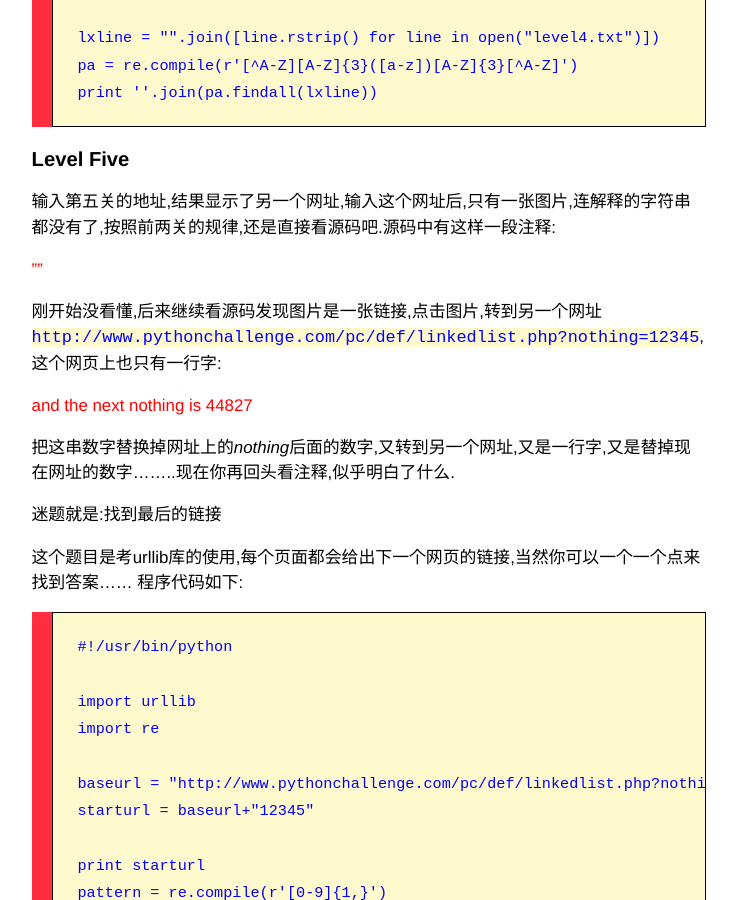
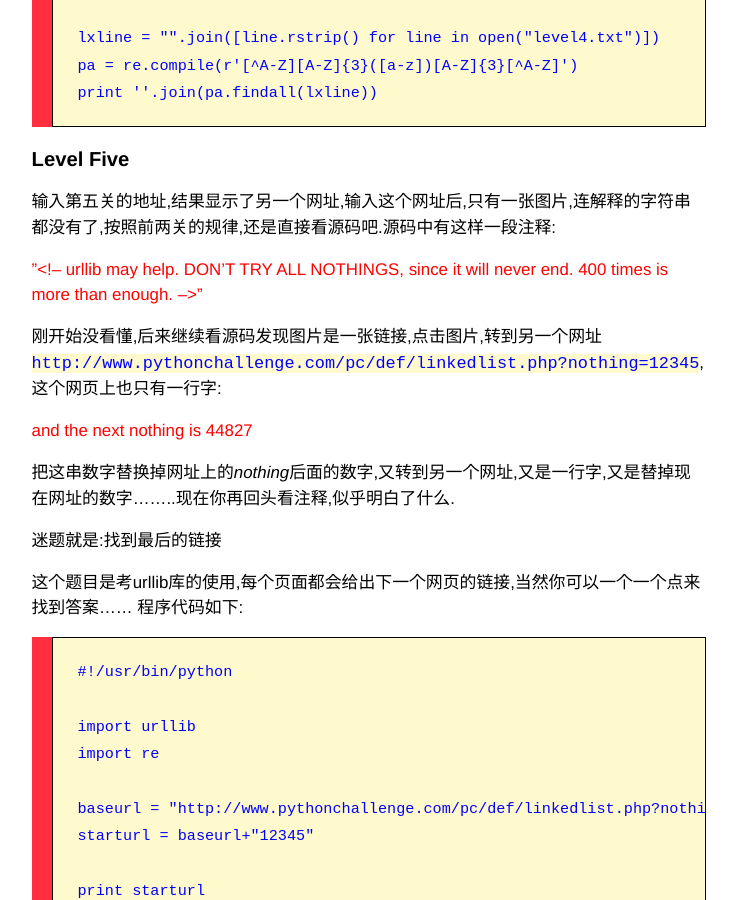
Before and after one commit to byrlx/byrlx.github.io, a Jekyll site: the page built from _posts/2013-06-16-the-python-challenge-攻略-(1-8).md, in a window 1280 px wide and 900 px high, scrolled down 3017 px. Shown: the whole window, without its empty margins (271-1008 px from the left). Built offline with Jekyll 4.4.1, drawn with Linux system fonts in a browser that asks for light colours; Markdown is read by kramdown in place of the engine named in the settings.

Commit message:
modify post 'challen'

```diff
--- a/_posts/2013-06-16-the-python-challenge-攻略-(1-8).md
+++ b/_posts/2013-06-16-the-python-challenge-攻略-(1-8).md
@@ -115,7 +115,7 @@ title: The python challenge 攻略(1-8)
 
 输入第五关的地址,结果显示了另一个网址,输入这个网址后,只有一张图片,连解释的字符串都没有了,按照前两关的规律,还是直接看源码吧.源码中有这样一段注释:
 
->"<!-- urllib may help. DON'T TRY ALL NOTHINGS, since it will never
+>"\<!-- urllib may help. DON'T TRY ALL NOTHINGS, since it will never
 end. 400 times is more than enough. -->"
 
 刚开始没看懂,后来继续看源码发现图片是一张链接,点击图片,转到另一个网址`http://www.pythonchallenge.com/pc/def/linkedlist.php?nothing=12345`, 这个网页上也只有一行字:
```
